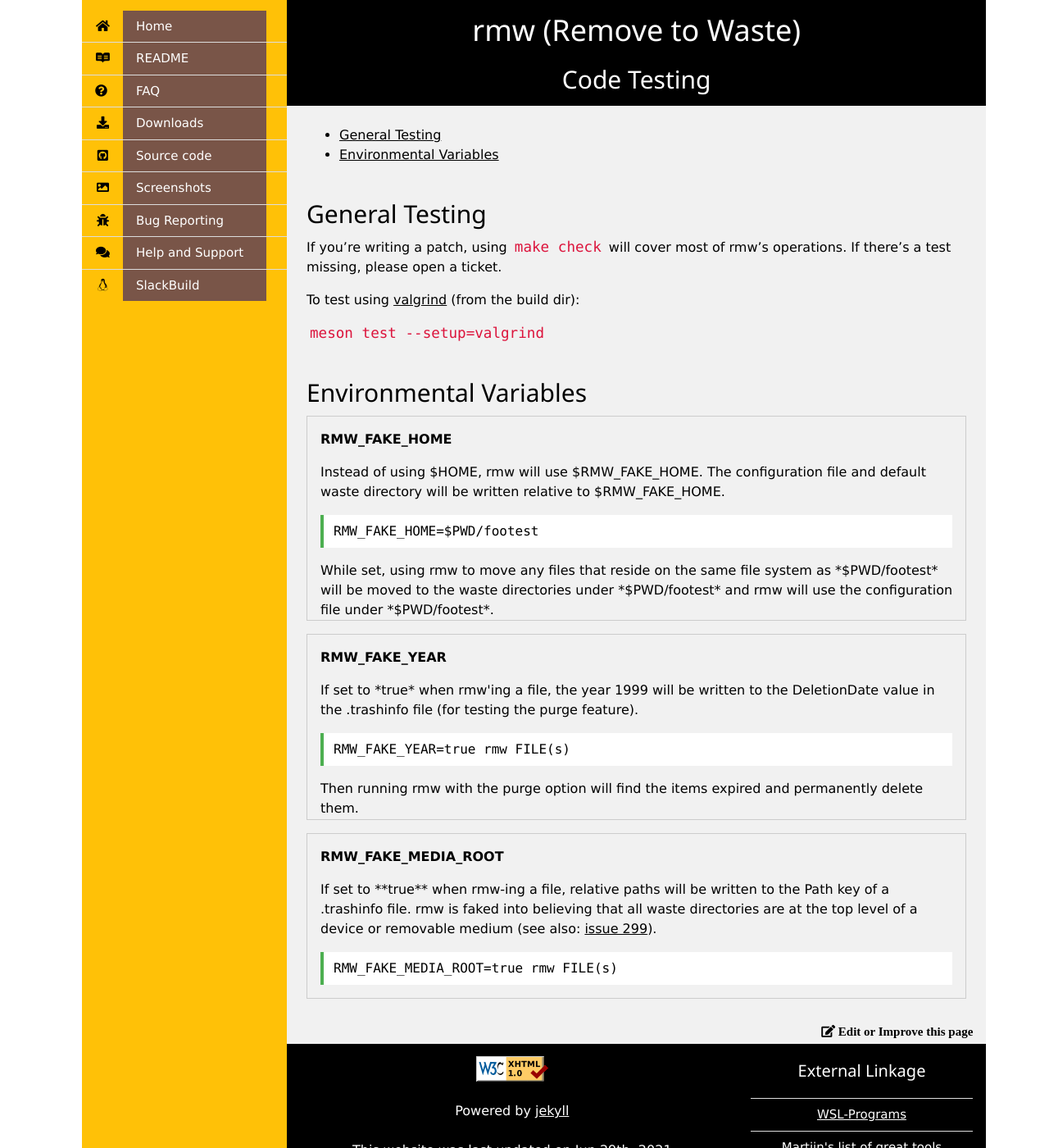
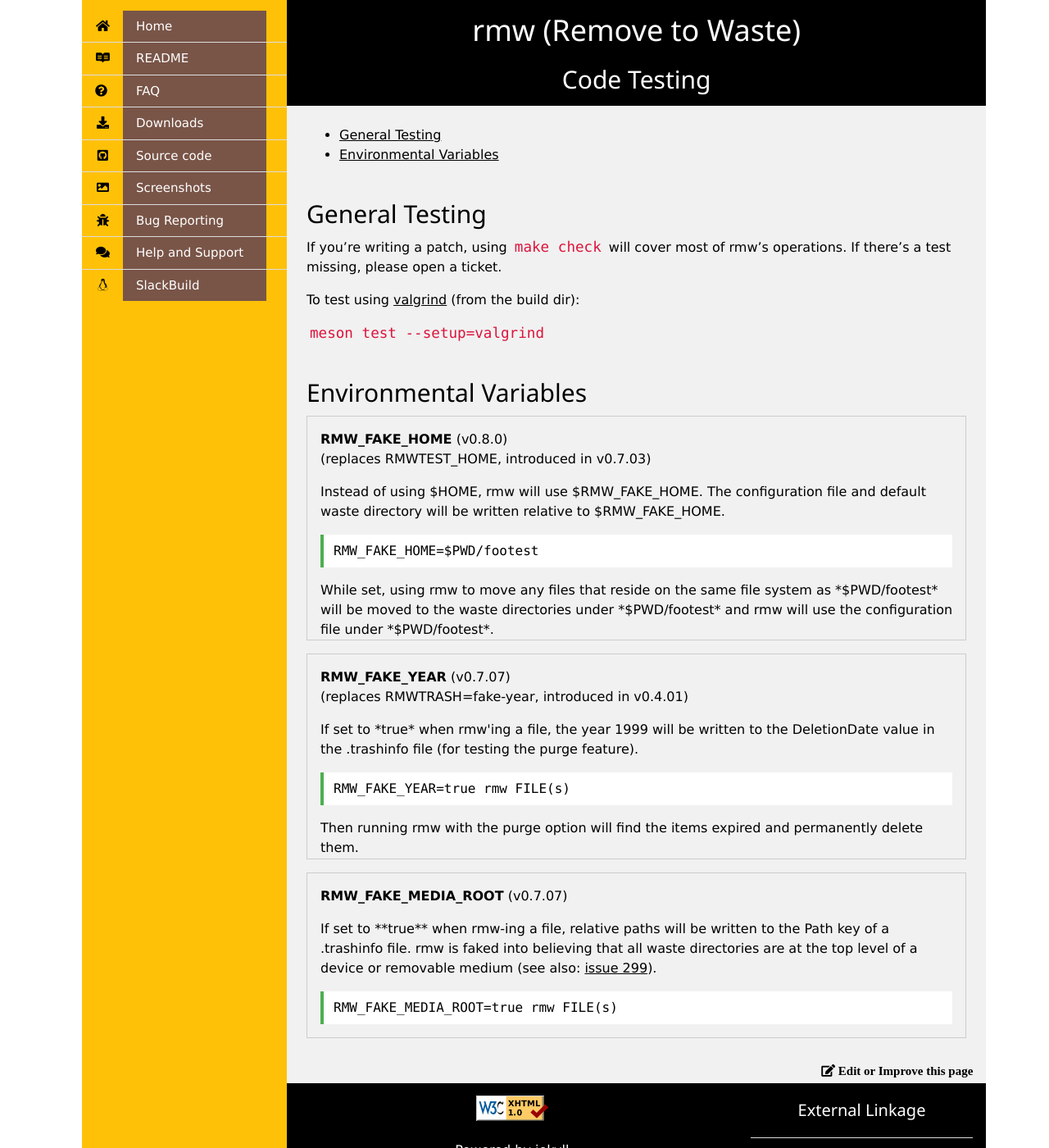
Before and after one commit to theimpossibleastronaut/rmw-website, a Jekyll site: the page built from code-testing.md, in a window 1280 px wide and 1400 px high. Shown: the whole window at 82% size. Built offline with Jekyll 4.4.1, drawn with Linux system fonts in a browser that asks for light colours.

```diff
--- a/code-testing.md
+++ b/code-testing.md
@@ -19,7 +19,8 @@ To test using [valgrind](https://www.valgrind.org/) (from the build dir):
 
 <h2 id="env_vars">Environmental Variables</h2>
 <div class="w3-panel w3-border">
-  <p><b>RMW_FAKE_HOME</b></p>
+  <p><b>RMW_FAKE_HOME</b> (v0.8.0)<br />
+  (replaces RMWTEST_HOME, introduced in v0.7.03)</p>
 Instead of using $HOME, rmw will use $RMW_FAKE_HOME. The configuration
 file and default waste directory will be written relative to
 $RMW_FAKE_HOME.
@@ -35,7 +36,8 @@ system as *$PWD/footest* will be moved to the waste directories under
 </div>
 
 <div class="w3-panel w3-border">
-<p><b>RMW_FAKE_YEAR</b></p>
+<p><b>RMW_FAKE_YEAR</b> (v0.7.07)<br />
+(replaces RMWTRASH=fake-year, introduced in v0.4.01)</p>
 
 If set to *true* when rmw'ing a file, the year 1999 will be written to
 the DeletionDate value in the .trashinfo file (for testing the purge
@@ -50,7 +52,7 @@ permanently delete them.
 </div>
 
 <div class="w3-panel w3-border">
-<p><b>RMW_FAKE_MEDIA_ROOT</b></p>
+<p><b>RMW_FAKE_MEDIA_ROOT</b> (v0.7.07)</p>
 
 If set to **true** when rmw-ing a file, relative paths will be written
 to the Path key of a .trashinfo file. rmw is faked into believing that
```
